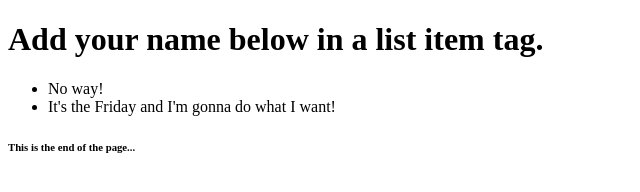
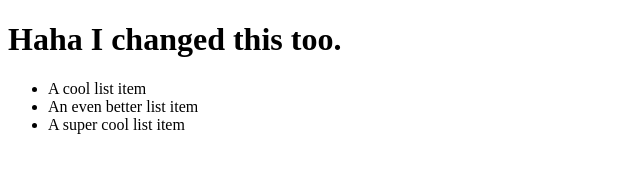
Before and after one commit to maryella/gitting_some_practice, a plain HTML site: page index.html in a window 1280 px wide. Shown: the whole page, without its empty margins (0-640 px from the left). Drawn offline with Linux system fonts and the light colour scheme.

Commit message:
made some changes

```diff
--- a/index.html
+++ b/index.html
@@ -1,23 +1,23 @@
 <!doctype html>
 <html class="no-js" lang="">
+
 <head>
     <meta charset="utf-8">
-        <title>Fork Test</title>
-        <meta name="description" content="">
-        <meta name="viewport" content="width=device-width, initial-scale=1">
+    <title>Super Test!</title>
 </head>
+
 <body>
     <header class="header">
-            <h1>Add your name below in a list item tag.</h1>
+        <h1>Haha I changed this too. </h1>
     </header>
     <main>
         <ul>
-                <li>No way!</li>
-                <li>It's the Friday and I'm gonna do what I want!</li>
+            <li>A cool list item</li>
+            <li>An even better list item</li>
+            <li>A super cool list item</li>
         </ul>
     </main>
-        <footer>
-            <h6>This is the end of the page...</h6>
-        </footer>
+    <!-- I don't like footers! -->
 </body>
+
 </html>
```
Lines whose indentation alone changed are shown as unchanged.
